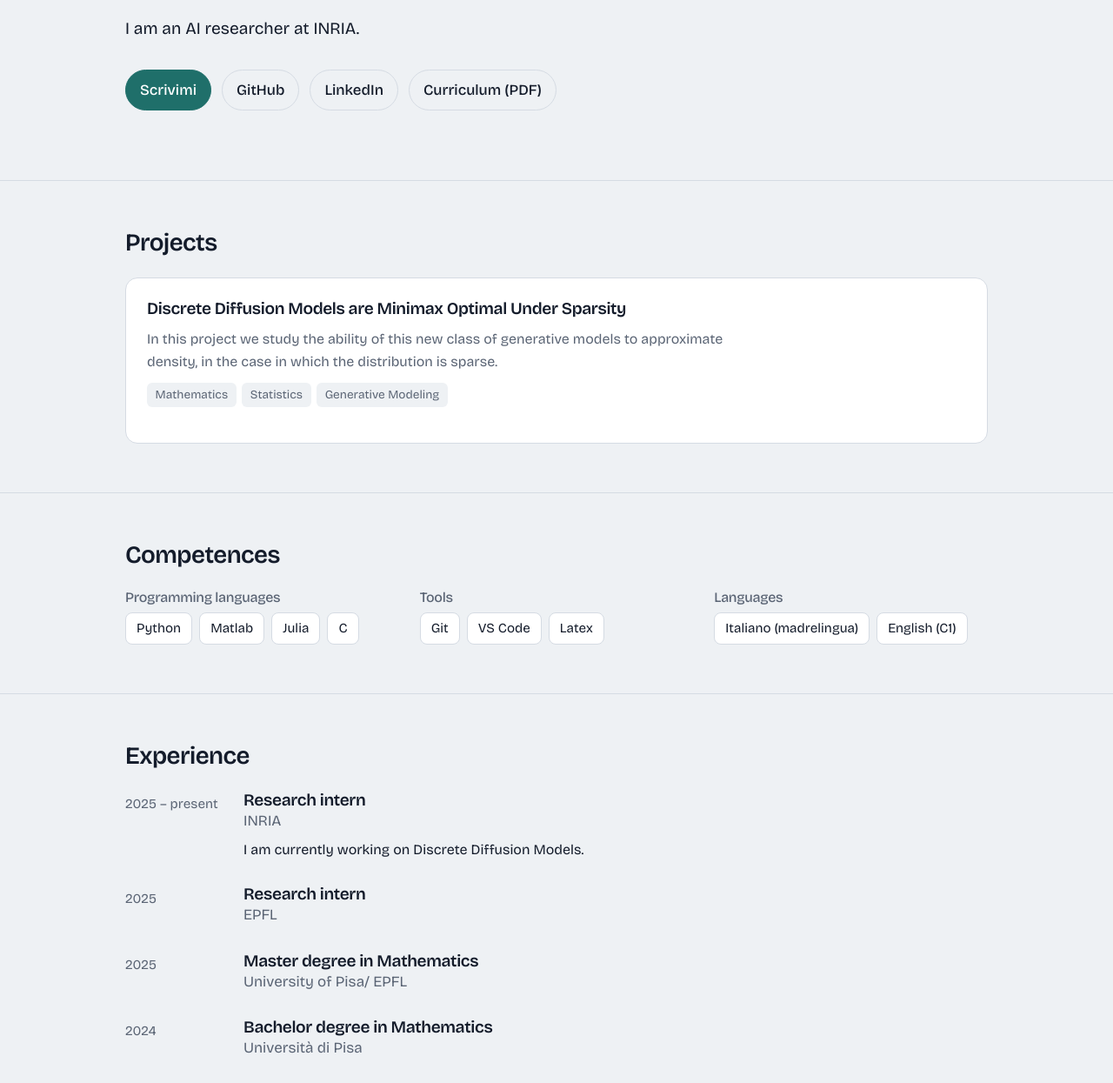
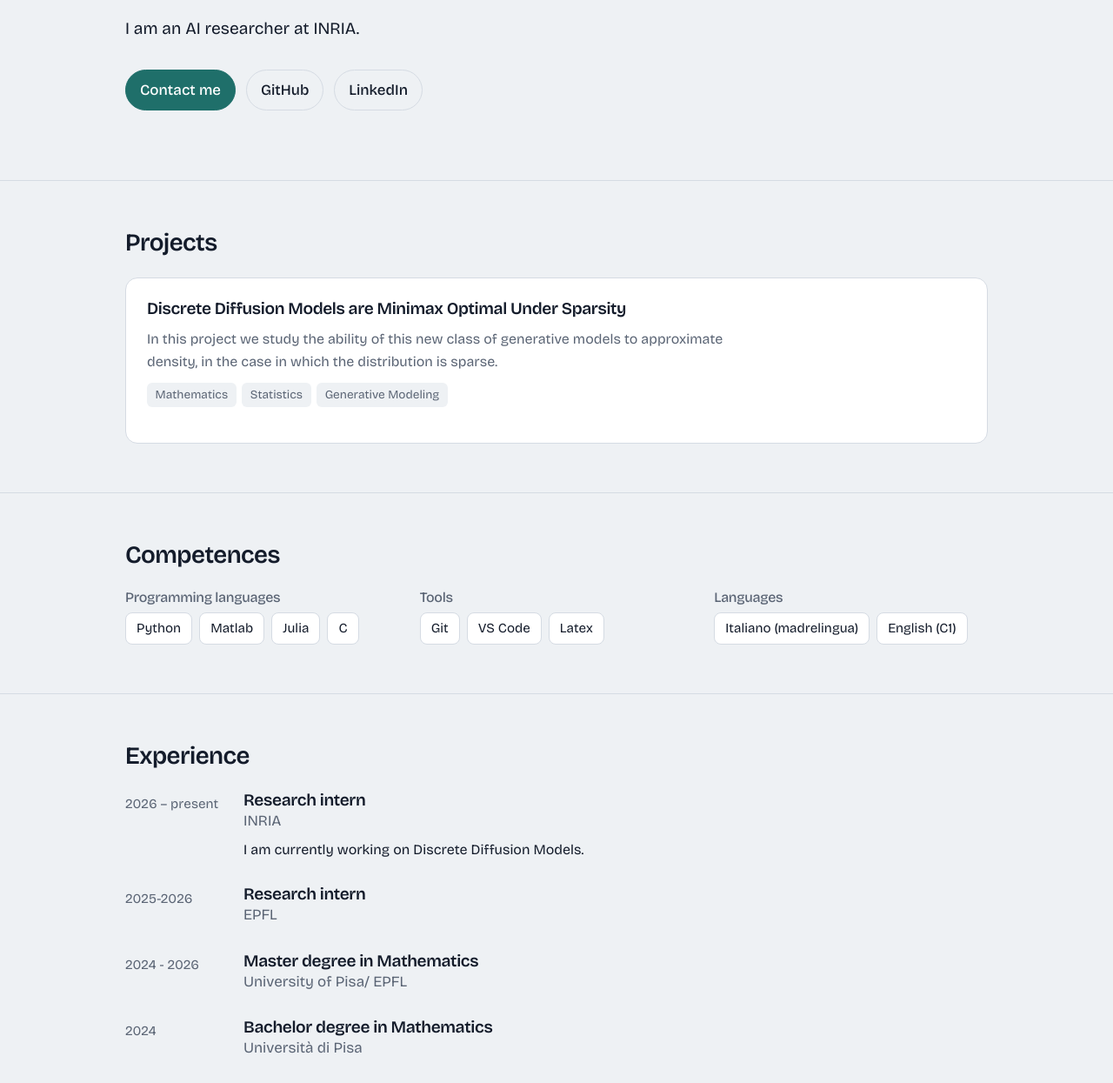
Before and after one commit to luca02-b02/luca_blunda_repository.io, a plain HTML site: page index.html in a window 1280 px wide. Shown: the part 315-1560 px from the top of the page at 87% size. Drawn offline with nearby package versions, Linux system fonts and the light colour scheme.

Commit message:
Modify personal details and project links in index.html
Updated personal information and links in the navigation and project sections.

```diff
--- a/index.html
+++ b/index.html
@@ -142,7 +142,7 @@
   <nav class="nav" aria-label="Principale">
     <div class="wrap">
       <!-- ✏️ MODIFICA QUI: il tuo nome -->
-      <a class="brand" href="#">Mario Rossi</a>
+      <a class="brand" href="#">Luca Blunda</a>
       <ul>
         <li><a href="#progetti">Projects</a></li>
         <li><a href="#competenze">Skills</a></li>
@@ -168,10 +168,9 @@
 
       <!-- ✏️ MODIFICA QUI: i tuoi link (sostituisci gli indirizzi) -->
       <ul class="links">
-        <li><a class="primary" href="mailto:nome@esempio.it">Scrivimi</a></li>
+        <li><a class="primary" href="luca.blunda@inria.fr">Contact me</a></li>
         <li><a href="https://github.com/tuo-username" target="_blank" rel="noopener">GitHub</a></li>
-        <li><a href="https://www.linkedin.com/in/tuo-profilo" target="_blank" rel="noopener">LinkedIn</a></li>
-        <li><a href="cv.pdf">Curriculum (PDF)</a></li>
+        <li><a href="https://www.linkedin.com/in/tuo-profilo" target="https://fr.linkedin.com/in/luca-blunda-750913287" rel="noopener">LinkedIn</a></li>
       </ul>
     </div>
   </header>
@@ -186,7 +185,7 @@
 
           <!-- ✏️ MODIFICA QUI: copia e incolla questo blocco <article> per ogni progetto -->
           <article class="project">
-            <h3><a href="https://github.com/tuo-username/progetto-uno" target="_blank" rel="noopener">Discrete Diffusion Models are Minimax Optimal Under Sparsity</a></h3>
+            <h3><a href="https://github.com/tuo-username/progetto-uno" target="https://arxiv.org/html/2610.19020v1" rel="noopener">Discrete Diffusion Models are Minimax Optimal Under Sparsity</a></h3>
             <p>In this project we study the ability of this new class of generative models to approximate density, in the case in which the distribution is sparse.</p>
             <ul class="tags">
               <li>Mathematics</li>
@@ -234,7 +233,7 @@
 
           <!-- ✏️ MODIFICA QUI: un <li> per ogni esperienza o titolo di studio, dalla più recente -->
           <li>
-            <time>2025 – present</time>
+            <time>2026 – present</time>
             <div>
               <h3>Research intern</h3>
               <div class="org">INRIA</div>
@@ -243,14 +242,14 @@
           </li>
 
            <li>
-            <time>2025</time>
+            <time>2025-2026</time>
             <div>
               <h3>Research intern</h3>
               <div class="org">EPFL</div>
             </div>
           </li>
           <li>
-            <time>2025</time>
+            <time>2024 - 2026</time>
             <div>
               <h3>Master degree in Mathematics</h3>
               <div class="org">University of Pisa/ EPFL</div>
```
